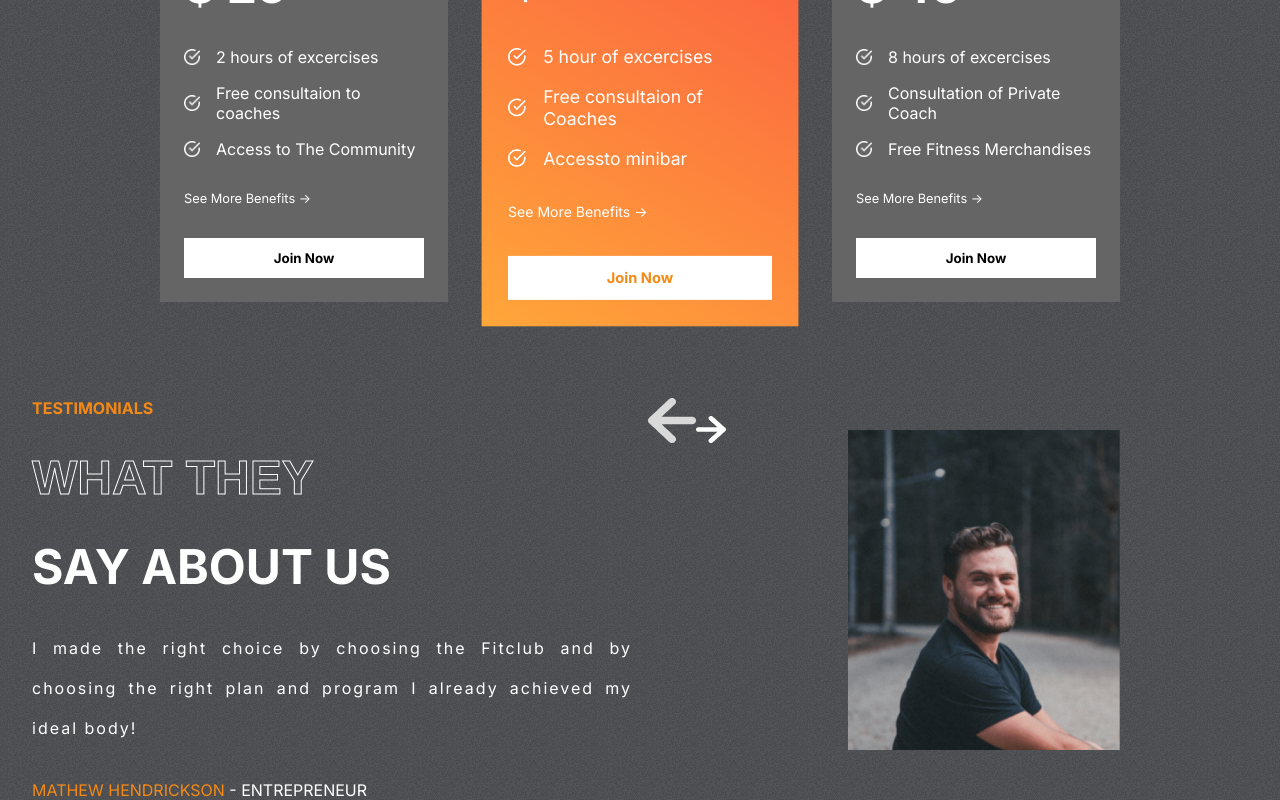
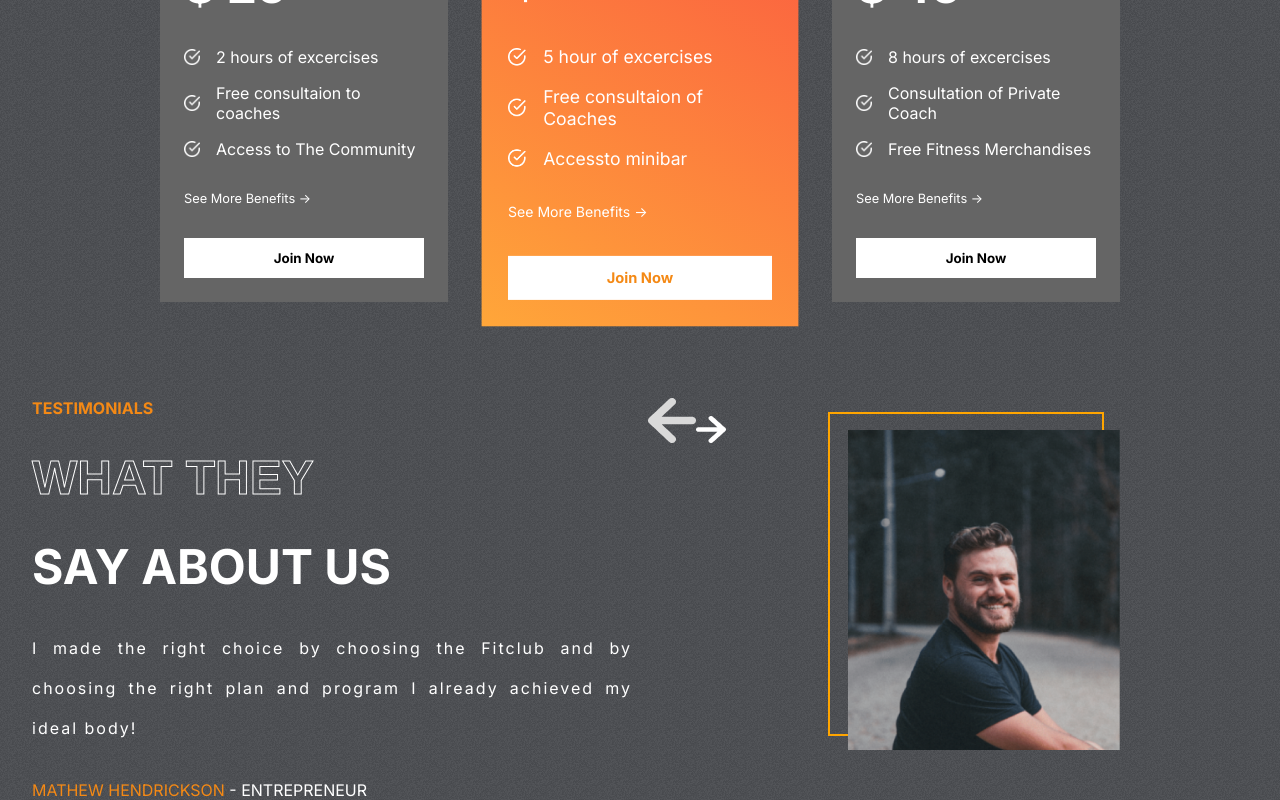
Before and after one commit to pallab17/Fithelp.o, a React (Create React App) app: page / in a window 1280 px wide. Shown: the part 2206-3006 px from the top of the page. Built offline with nearby package versions, Linux system fonts and the light colour scheme.

Commit message:
files updated

```diff
--- a/src/components/Testimonials/Testimonials.css
+++ b/src/components/Testimonials/Testimonials.css
@@ -40,3 +40,13 @@ font-weight: bold;
     right: 8rem;
     top: 2rem;
 }
+.right-t>:nth-child(1){
+    position: absolute;
+    height: 20rem;
+    width: 17rem;
+    border: 2px solid orange;
+    background-color: transparent;
+    right: 9rem;
+    top: 0.9rem;
+
+}
--- a/src/components/Testimonials/Testimonials.jsx
+++ b/src/components/Testimonials/Testimonials.jsx
@@ -23,6 +23,8 @@ const Testimonials = () => {
         </span>
       </div>
       <div className="right-t">
+      <div></div>
+      <div></div>
         <img src={testimonialsData[selected].image} alt="" />
 
         <div className="arrows">
```
